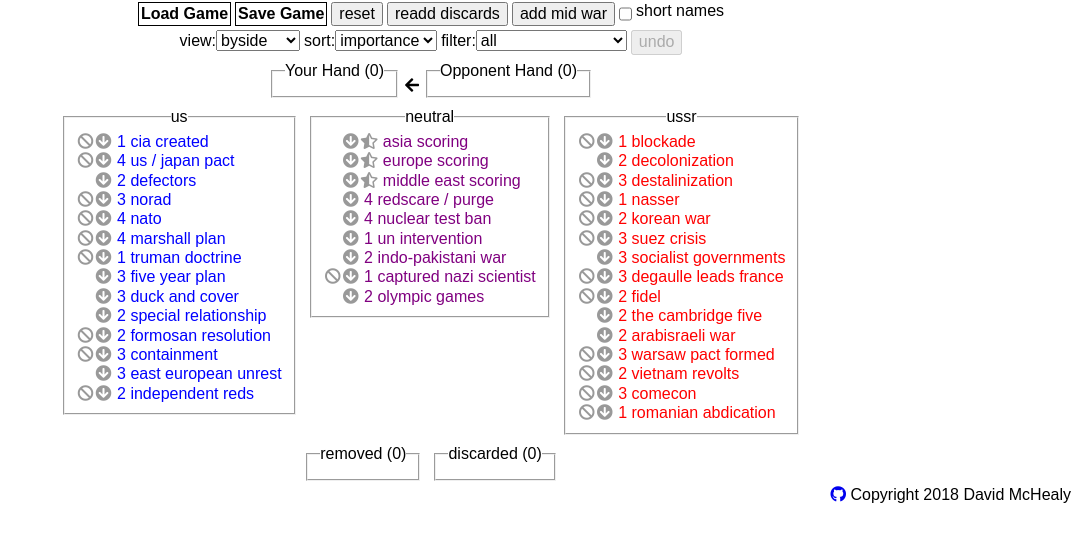
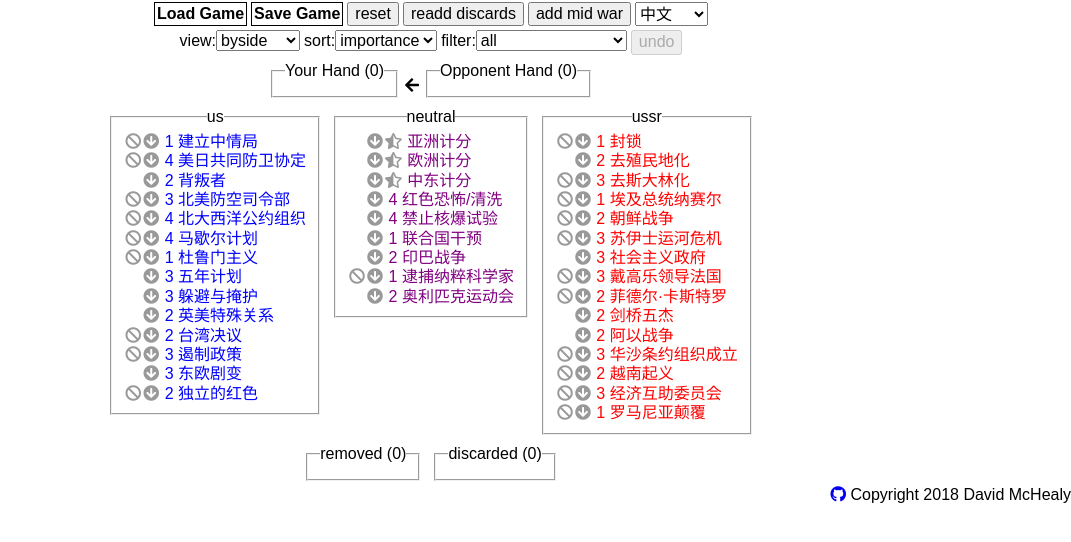
Before and after one commit to mindreader/twilight-struggle-counter, a React (Create React App) app: page / in a window 1280 px wide. Shown: the top 542 px of the page, without its empty margins (209-1280 px from the left). Built offline with nearby package versions, Linux system fonts and the light colour scheme.

Commit message:
Rest of language support.

```diff
--- a/src/App.js
+++ b/src/App.js
@@ -70,6 +70,11 @@ class App extends Component {
   setView = event => {
     const nv = event.target.value;
     this.appNoSaveState(st => st.set("viewBy", nv));
+  };
+
+  setLanguage = event => {
+    const lang = event.target.value;
+    this.appSaveState(st => st.set("language", lang));
   };
 
   reset = () =>
@@ -145,6 +150,8 @@ class App extends Component {
 
   nextPhaseVisibility = () => this.state.data.get("phase") < 3;
 
+  language = () => this.state.data.get("language")
+
   deckContainer = (legend, cl, content) => {
     // Firefox can style fieldsets with flex display.  Looks great, but unfortunately nothing else can.
     if (this.browser.name === "firefox")
@@ -168,6 +175,7 @@ class App extends Component {
 
   static initialState = allCards =>
     Map({
+      language: "cn",
       cardStates: allCards.map(c => Map({ presence: "deck" })),
       viewBy: "byside",
       sortBy: "importance",
@@ -201,6 +209,10 @@ class App extends Component {
       "4ops+"
     ];
     this.views = ["byside", "region", "category"];
+    this.languages = [
+      {id: "en", name: "english"},
+      {id: "cn", name: "中文"}
+    ];
 
     this.allCards = Cards.cards();
 
@@ -228,6 +240,9 @@ class App extends Component {
         .sortBy(c => Cards.cardRanking().size - c.get("importance"))
         .take(15);
     }
+    const language = this.state.data.get("language")
+    const lang_id = language === "en" ? "name" : language
+
     return c
       .sort((c1, c2) => {
         switch (this.state.data.get("sortBy")) {
@@ -236,7 +251,7 @@ class App extends Component {
           case "ops":
             return defaultComparator(c2.get("ops"), c1.get("ops"));
           case "name":
-            return defaultComparator(c1.get("name").toLowerCase(), c2.get("name").toLowerCase());
+            return defaultComparator(c1.get(lang_id).toLowerCase(), c2.get(lang_id).toLowerCase());
           case "importance":
             return defaultComparator(c2.get("importance"), c1.get("importance"));
           case "playdek":
@@ -300,19 +315,21 @@ class App extends Component {
       });
   };
 
-  renderCard = (k, c) => (
-    <Card
+  renderCard = (k, c) => {
+    const language = this.state.data.get("language")
+    const lang_id = language === "en" ? "name" : language
+    return (<Card
       key={k}
       id={k}
       side={c.get("side")}
       ops={c.get("ops")}
       event={c.get("event")}
-      name={this.state.data.get("shortCardNames") ? k : c.get("name")}
+      name={this.state.data.get("shortCardNames") ? k : c.get(lang_id)}
       onNameClick={this.onNameClick}
       onDiscard={this.discardCard}
       onRemove={this.removeCard}
-    />
-  );
+    />)
+  };
 
   renderByCategory() {
     // TODO this and top of renderByRegion are complete copy paste
@@ -483,6 +500,12 @@ class App extends Component {
         break;
     }
 
+    const languages = this.languages.map(v => (
+      <option key={v.id} value={v.id}>
+        {v.name}
+      </option>
+    ));
+
     const viewOptions = this.views.map(v => (
       <option key={v} value={v}>
         {v}
@@ -509,6 +532,8 @@ class App extends Component {
       .map((c, k) => this.renderCard(k, c))
       .toList();
 
+    const language = this.language()
+
     return (
       <div className="App">
         <div className="buttons">
@@ -527,13 +552,22 @@ class App extends Component {
             <button className={this.nextPhaseVisibility() ? [] : ["hidden"]} onClick={() => this.changePhase()}>
               {this.nextPhaseLabel()}
             </button>
+
+            {language === "en" &&
             <input
               id="shortnames"
               type="checkbox"
               checked={this.state.data.get("shortCardNames")}
               onChange={this.toggleCardNames}
-            />
-            <label htmlFor="shortnames">short names</label>
+            />}
+            {language === "en"  &&
+            <label
+              htmlFor="shortnames"
+            >short names</label>
+            }
+            <select value={this.state.data.get("language")} onChange={this.setLanguage}>
+              {languages}
+            </select>
           </div>
 
           <div>
```
